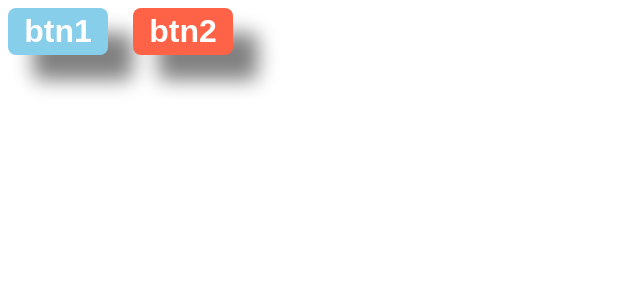
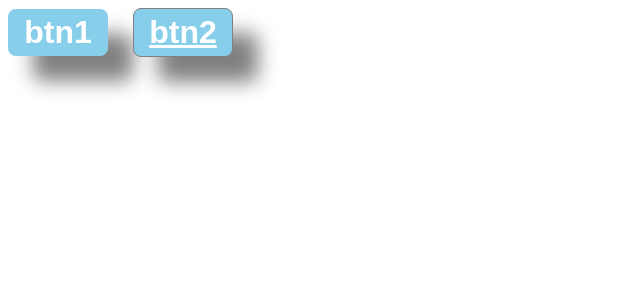
Before and after one commit to champix56/tjspa1-2026-09-09, a React (Vite) app: page / in a window 1280 px wide. Shown: the top 300 px of the page, without its empty margins (0-640 px from the left). Built offline with nearby package versions, Linux system fonts and the light colour scheme.

Commit message:
gestion styles dynamique et reformulation typage component

```diff
--- a/src/components/App/App.tsx
+++ b/src/components/App/App.tsx
@@ -13,6 +13,7 @@ function App() {
       <Button
         bgcolor="skyblue"
         className="warning"
+        style={{textDecoration:'underline', border:'1px solid grey'}}
         text="btn2"
         parentOnClickAction={() => {
           alert("btn 2");
--- a/src/components/ui/Button/Button.tsx
+++ b/src/components/ui/Button/Button.tsx
@@ -1,10 +1,11 @@
 import React from "react";
-import style from "./Button.module.css";
+import stylecss from "./Button.module.css";
 interface IButtonProps {
   text: string;
   type?: "submit" | "reset" | "button";
   parentOnClickAction?: Function;
   bgcolor: "tomato" | "skyblue" | "aquamarine";
+  style?:React.CSSProperties;
   className?:'primary'|'warning'
   //demo
   chOrNum?: string | number;
@@ -19,17 +20,20 @@ interface IButtonProps {
   arr?: number[];
   balise?: React.ReactNode;
 }
-const Button = ({
+const Button:React.FC<IButtonProps> = ({
   text,
   type = "button",
+  bgcolor,
+  style,
   parentOnClickAction,
   className="primary"
-}: IButtonProps) => {
+}) => {
   console.trace(text, type);
 
   return (
     <button
-      className={`${style.Button} ${style[className]}`}
+      className={`${stylecss.Button} ${stylecss[className]}`}
+      style={{...style,backgroundColor:bgcolor}}
       onClick={(evt) => {
         // console.log(evt);
         if (undefined !== parentOnClickAction) {
```
